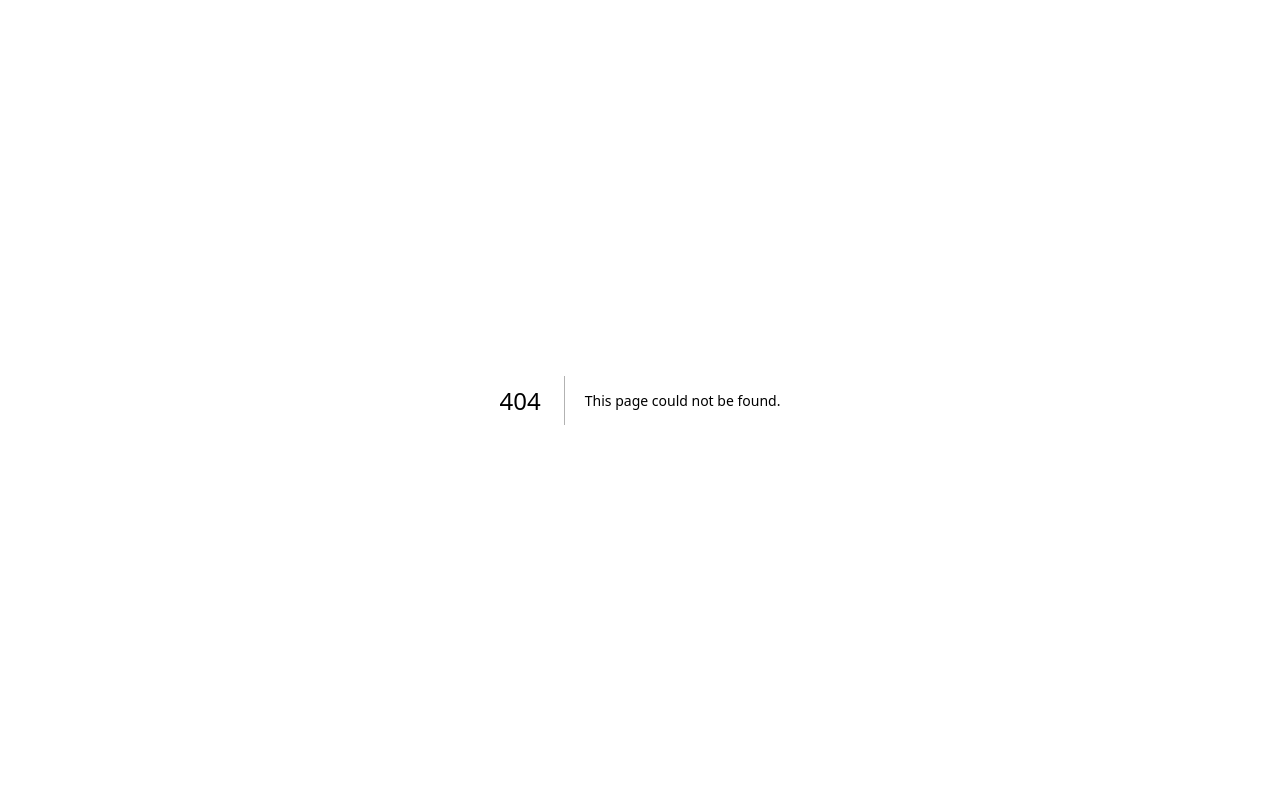
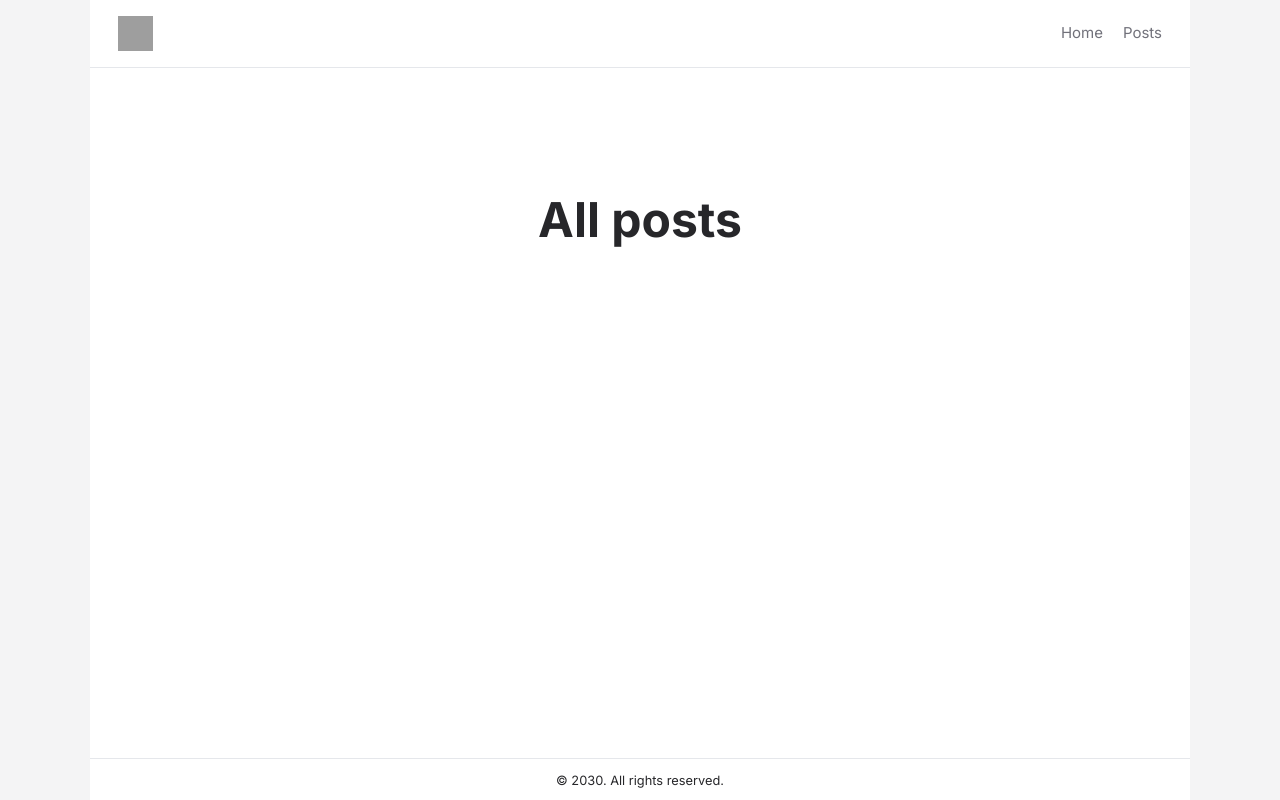
Before and after one commit to Subhampreet/nextblog, a Next.js app: page /posts in a window 1280 px wide. Before the commit this address had no page. Built offline with nearby package versions, Linux system fonts and the light colour scheme; grey boxes are pictures that could not be loaded.

Commit message:
Build 0.0.1: Initial Layout Setup Completed 🏴‍☠️

```diff
--- a/next.config.mjs
+++ b/next.config.mjs
@@ -1,4 +1,13 @@
 /** @type {import('next').NextConfig} */
-const nextConfig = {};
+const nextConfig = {
+    images: {
+        remotePatterns: [
+            {
+                protocol: 'https',
+                hostname: 'bytegrad.com',
+            }
+        ]
+    }
+};
 
 export default nextConfig;
--- a/src/app/globals.css
+++ b/src/app/globals.css
@@ -1,33 +1,3 @@
 @tailwind base;
 @tailwind components;
 @tailwind utilities;
-
-:root {
-  --foreground-rgb: 0, 0, 0;
-  --background-start-rgb: 214, 219, 220;
-  --background-end-rgb: 255, 255, 255;
-}
-
-@media (prefers-color-scheme: dark) {
-  :root {
-    --foreground-rgb: 255, 255, 255;
-    --background-start-rgb: 0, 0, 0;
-    --background-end-rgb: 0, 0, 0;
-  }
-}
-
-body {
-  color: rgb(var(--foreground-rgb));
-  background: linear-gradient(
-      to bottom,
-      transparent,
-      rgb(var(--background-end-rgb))
-    )
-    rgb(var(--background-start-rgb));
-}
-
-@layer utilities {
-  .text-balance {
-    text-wrap: balance;
-  }
-}
--- a/src/app/layout.tsx
+++ b/src/app/layout.tsx
@@ -1,11 +1,14 @@
 import type { Metadata } from "next";
 import { Inter } from "next/font/google";
 import "./globals.css";
+import Header from "@/components/Header";
+import Footer from "@/components/Footer";
+import Container from "@/components/Container";
 
 const inter = Inter({ subsets: ["latin"] });
 
 export const metadata: Metadata = {
-  title: "Create Next App",
+  title: "NextBlog",
   description: "Generated by create next app",
 };
 
@@ -16,7 +19,13 @@ export default function RootLayout({
 }>) {
   return (
     <html lang="en">
-      <body className={inter.className}>{children}</body>
+      <body className={`${inter.className} bg-zinc-100 text-zinc-800`}>
+        <Container>
+          <Header />
+          {children}
+          <Footer />
+        </Container>
+      </body>
     </html>
   );
 }
--- a/src/app/page.tsx
+++ b/src/app/page.tsx
@@ -1,113 +1,9 @@
-import Image from "next/image";
 
 export default function Home() {
   return (
-    <main className="flex min-h-screen flex-col items-center justify-between p-24">
-      <div className="z-10 w-full max-w-5xl items-center justify-between font-mono text-sm lg:flex">
-        <p className="fixed left-0 top-0 flex w-full justify-center border-b border-gray-300 bg-gradient-to-b from-zinc-200 pb-6 pt-8 backdrop-blur-2xl dark:border-neutral-800 dark:bg-zinc-800/30 dark:from-inherit lg:static lg:w-auto  lg:rounded-xl lg:border lg:bg-gray-200 lg:p-4 lg:dark:bg-zinc-800/30">
-          Get started by editing&nbsp;
-          <code className="font-mono font-bold">src/app/page.tsx</code>
-        </p>
-        <div className="fixed bottom-0 left-0 flex h-48 w-full items-end justify-center bg-gradient-to-t from-white via-white dark:from-black dark:via-black lg:static lg:size-auto lg:bg-none">
-          <a
-            className="pointer-events-none flex place-items-center gap-2 p-8 lg:pointer-events-auto lg:p-0"
-            href="https://vercel.com?utm_source=create-next-app&utm_medium=appdir-template&utm_campaign=create-next-app"
-            target="_blank"
-            rel="noopener noreferrer"
-          >
-            By{" "}
-            <Image
-              src="/vercel.svg"
-              alt="Vercel Logo"
-              className="dark:invert"
-              width={100}
-              height={24}
-              priority
-            />
-          </a>
-        </div>
-      </div>
-
-      <div className="relative z-[-1] flex place-items-center before:absolute before:h-[300px] before:w-full before:-translate-x-1/2 before:rounded-full before:bg-gradient-radial before:from-white before:to-transparent before:blur-2xl before:content-[''] after:absolute after:-z-20 after:h-[180px] after:w-full after:translate-x-1/3 after:bg-gradient-conic after:from-sky-200 after:via-blue-200 after:blur-2xl after:content-[''] before:dark:bg-gradient-to-br before:dark:from-transparent before:dark:to-blue-700 before:dark:opacity-10 after:dark:from-sky-900 after:dark:via-[#0141ff] after:dark:opacity-40 sm:before:w-[480px] sm:after:w-[240px] before:lg:h-[360px]">
-        <Image
-          className="relative dark:drop-shadow-[0_0_0.3rem_#ffffff70] dark:invert"
-          src="/next.svg"
-          alt="Next.js Logo"
-          width={180}
-          height={37}
-          priority
-        />
-      </div>
-
-      <div className="mb-32 grid text-center lg:mb-0 lg:w-full lg:max-w-5xl lg:grid-cols-4 lg:text-left">
-        <a
-          href="https://nextjs.org/docs?utm_source=create-next-app&utm_medium=appdir-template&utm_campaign=create-next-app"
-          className="group rounded-lg border border-transparent px-5 py-4 transition-colors hover:border-gray-300 hover:bg-gray-100 hover:dark:border-neutral-700 hover:dark:bg-neutral-800/30"
-          target="_blank"
-          rel="noopener noreferrer"
-        >
-          <h2 className="mb-3 text-2xl font-semibold">
-            Docs{" "}
-            <span className="inline-block transition-transform group-hover:translate-x-1 motion-reduce:transform-none">
-              -&gt;
-            </span>
-          </h2>
-          <p className="m-0 max-w-[30ch] text-sm opacity-50">
-            Find in-depth information about Next.js features and API.
-          </p>
-        </a>
-
-        <a
-          href="https://nextjs.org/learn?utm_source=create-next-app&utm_medium=appdir-template-tw&utm_campaign=create-next-app"
-          className="group rounded-lg border border-transparent px-5 py-4 transition-colors hover:border-gray-300 hover:bg-gray-100 hover:dark:border-neutral-700 hover:dark:bg-neutral-800/30"
-          target="_blank"
-          rel="noopener noreferrer"
-        >
-          <h2 className="mb-3 text-2xl font-semibold">
-            Learn{" "}
-            <span className="inline-block transition-transform group-hover:translate-x-1 motion-reduce:transform-none">
-              -&gt;
-            </span>
-          </h2>
-          <p className="m-0 max-w-[30ch] text-sm opacity-50">
-            Learn about Next.js in an interactive course with&nbsp;quizzes!
-          </p>
-        </a>
-
-        <a
-          href="https://vercel.com/templates?framework=next.js&utm_source=create-next-app&utm_medium=appdir-template&utm_campaign=create-next-app"
-          className="group rounded-lg border border-transparent px-5 py-4 transition-colors hover:border-gray-300 hover:bg-gray-100 hover:dark:border-neutral-700 hover:dark:bg-neutral-800/30"
-          target="_blank"
-          rel="noopener noreferrer"
-        >
-          <h2 className="mb-3 text-2xl font-semibold">
-            Templates{" "}
-            <span className="inline-block transition-transform group-hover:translate-x-1 motion-reduce:transform-none">
-              -&gt;
-            </span>
-          </h2>
-          <p className="m-0 max-w-[30ch] text-sm opacity-50">
-            Explore starter templates for Next.js.
-          </p>
-        </a>
-
-        <a
-          href="https://vercel.com/new?utm_source=create-next-app&utm_medium=appdir-template&utm_campaign=create-next-app"
-          className="group rounded-lg border border-transparent px-5 py-4 transition-colors hover:border-gray-300 hover:bg-gray-100 hover:dark:border-neutral-700 hover:dark:bg-neutral-800/30"
-          target="_blank"
-          rel="noopener noreferrer"
-        >
-          <h2 className="mb-3 text-2xl font-semibold">
-            Deploy{" "}
-            <span className="inline-block transition-transform group-hover:translate-x-1 motion-reduce:transform-none">
-              -&gt;
-            </span>
-          </h2>
-          <p className="m-0 max-w-[30ch] text-balance text-sm opacity-50">
-            Instantly deploy your Next.js site to a shareable URL with Vercel.
-          </p>
-        </a>
-      </div>
+    <main className="text-center pt-32 px-5">
+      <h1 className="text-4xl md:text-5xl font-bold mb-5">Welcome to my blog</h1>
+      <p className="max-w-[750px] mx-auto leading-8">This is a blog about my thoughts and experiences. Lorem ipsum dolor sit amet consectetur adipisicing elit. Magni nesciunt mollitia possimus at! Ut dolor fugit quaerat, similique velit sint sapiente alias iste, adipisci harum temporibus perspiciatis minima voluptatibus id.</p>
     </main>
   );
 }
--- /dev/null
+++ b/src/app/posts/page.tsx
@@ -0,0 +1,9 @@
+import React from 'react'
+
+export default function page() {
+    return (
+        <main className="text-center pt-32 px-5">
+            <h1 className="text-4xl md:text-5xl font-bold mb-5">All posts</h1>
+        </main>
+    )
+}
--- /dev/null
+++ b/src/components/Container.tsx
@@ -0,0 +1,7 @@
+import React from 'react'
+
+export default function Container({children} : {children : React.ReactNode}) {
+  return (
+    <div className='max-w-[1100px] mx-auto bg-white flex flex-col min-h-screen'>{children}</div>
+  )
+}
--- /dev/null
+++ b/src/components/Footer.tsx
@@ -0,0 +1,9 @@
+import React from 'react'
+
+export default function Footer() {
+  return (
+    <div className='w-full m-auto text-center text-zinc-800 py-2 px-7 border-t h-[30px] mb-3'>
+        <small>&copy; 2030. All rights reserved.</small>
+    </div>
+  )
+}
--- /dev/null
+++ b/src/components/Header.tsx
@@ -0,0 +1,35 @@
+import Image from 'next/image'
+import Link from 'next/link'
+import React from 'react'
+
+const navLinks = [
+    { label: 'Home', href: '/' },
+    { label: 'Posts', href: '/posts' },
+]
+
+export default function Header() {
+    return (
+        <div className='flex justify-between items-center py-4 px-7 border-b'>
+            <Link href='/'>
+                <Image
+                    src="https://bytegrad.com/course-assets/youtube/example-logo.png"
+                    alt='Logo'
+                    className="w-[35px] h-[35px]"
+                    width={35}
+                    height={35}
+                />
+            </Link>
+            <nav>
+                <ul className='flex gap-x-5 text-[15px]'>
+                    {
+                        navLinks.map((link) => (
+                            <li key={link.href}>
+                                <Link className='text-zinc-500' href={link.href}>{link.label}</Link>
+                            </li>
+                        ))
+                    }
+                </ul>
+            </nav>
+        </div>
+    )
+}
```
